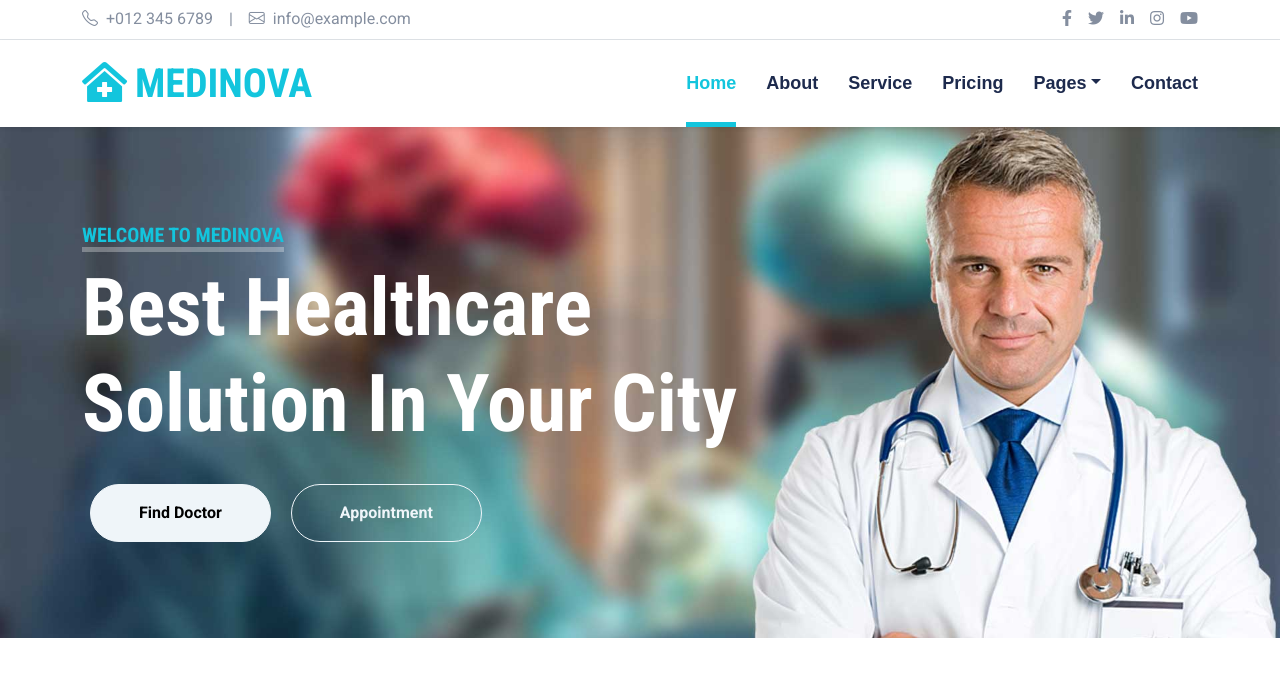
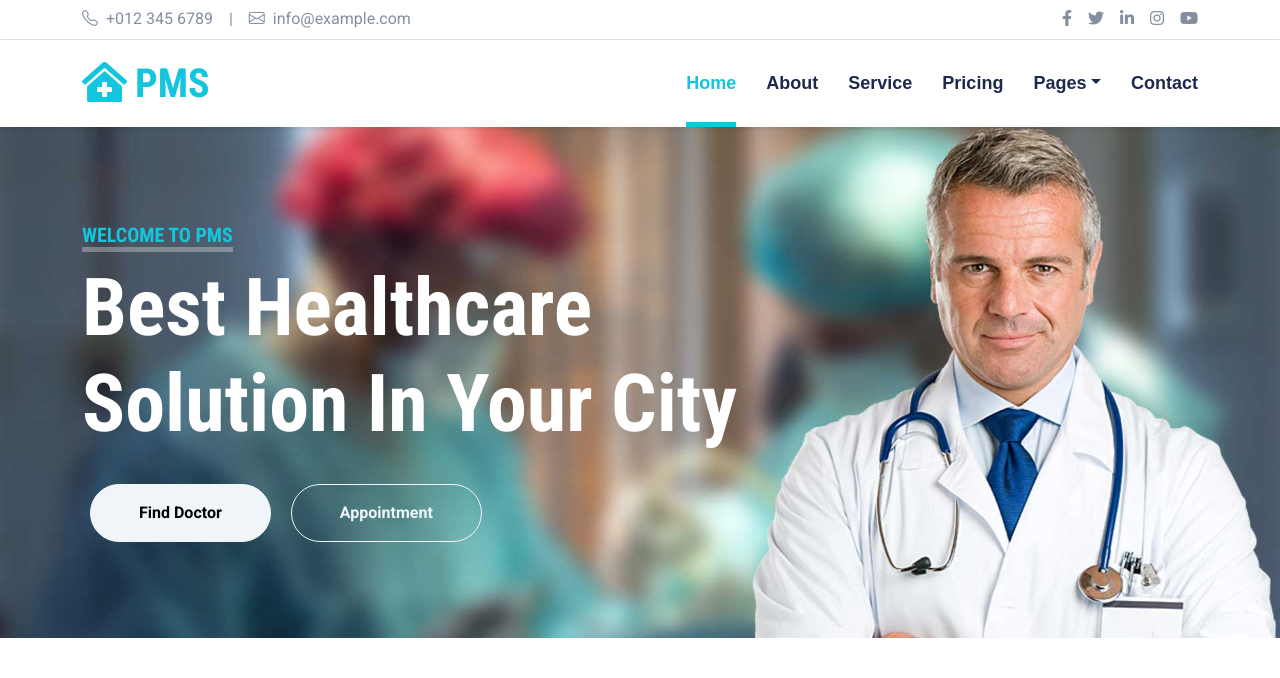
Before and after one commit to masud1680/patient_management_system, a Django app: page / in a window 1280 px wide. Shown: the part 301-979 px from the top of the page. Run offline with Django 5.2, Linux system fonts and the light colour scheme; some libraries are stand-ins or nearby versions.

Commit message:
update name

```diff
--- a/core/templates/about.html
+++ b/core/templates/about.html
@@ -4,7 +4,7 @@
 
 <head>
     <meta charset="utf-8">
-    <title>MEDINOVA - Hospital Website Template</title>
+    <title>PMS - Hospital Website Template</title>
     <meta content="width=device-width, initial-scale=1.0" name="viewport">
     <meta content="Free HTML Templates" name="keywords">
     <meta content="Free HTML Templates" name="description">
@@ -74,7 +74,7 @@
         <div class="container">
             <nav class="navbar navbar-expand-lg bg-white navbar-light py-3 py-lg-0">
                 <a href="index.html" class="navbar-brand">
-                    <h1 class="m-0 text-uppercase text-primary"><i class="fa fa-clinic-medical me-2"></i>Medinova</h1>
+                    <h1 class="m-0 text-uppercase text-primary"><i class="fa fa-clinic-medical me-2"></i>PMS</h1>
                 </a>
                 <button class="navbar-toggler" type="button" data-bs-toggle="collapse" data-bs-target="#navbarCollapse">
                     <span class="navbar-toggler-icon"></span>
--- a/core/templates/appointment.html
+++ b/core/templates/appointment.html
@@ -3,7 +3,7 @@
 
 <head>
     <meta charset="utf-8">
-    <title>MEDINOVA - Hospital Website Template</title>
+    <title>PMS - Hospital Website Template</title>
     <meta content="width=device-width, initial-scale=1.0" name="viewport">
     <meta content="Free HTML Templates" name="keywords">
     <meta content="Free HTML Templates" name="description">
@@ -72,7 +72,7 @@
         <div class="container">
             <nav class="navbar navbar-expand-lg bg-white navbar-light py-3 py-lg-0">
                 <a href="index.html" class="navbar-brand">
-                    <h1 class="m-0 text-uppercase text-primary"><i class="fa fa-clinic-medical me-2"></i>Medinova</h1>
+                    <h1 class="m-0 text-uppercase text-primary"><i class="fa fa-clinic-medical me-2"></i>PMS</h1>
                 </a>
                 <button class="navbar-toggler" type="button" data-bs-toggle="collapse" data-bs-target="#navbarCollapse">
                     <span class="navbar-toggler-icon"></span>
--- a/core/templates/base.html
+++ b/core/templates/base.html
@@ -5,7 +5,7 @@
 
 <head>
     <meta charset="utf-8">
-    <title>MEDINOVA - Hospital Website Template</title>
+    <title>PMS - Hospital Website Template</title>
     <meta content="width=device-width, initial-scale=1.0" name="viewport">
     <meta content="Free HTML Templates" name="keywords">
     <meta content="Free HTML Templates" name="description">
@@ -77,7 +77,7 @@
         <div class="container">
             <nav class="navbar navbar-expand-lg bg-white navbar-light py-3 py-lg-0">
                 <a href="index.html" class="navbar-brand">
-                    <h1 class="m-0 text-uppercase text-primary"><i class="fa fa-clinic-medical me-2"></i>Medinova</h1>
+                    <h1 class="m-0 text-uppercase text-primary"><i class="fa fa-clinic-medical me-2"></i>PMS</h1>
                 </a>
                 <button class="navbar-toggler" type="button" data-bs-toggle="collapse" data-bs-target="#navbarCollapse">
                     <span class="navbar-toggler-icon"></span>
--- a/core/templates/blog.html
+++ b/core/templates/blog.html
@@ -3,7 +3,7 @@
 
 <head>
     <meta charset="utf-8">
-    <title>MEDINOVA - Hospital Website Template</title>
+    <title>PMS - Hospital Website Template</title>
     <meta content="width=device-width, initial-scale=1.0" name="viewport">
     <meta content="Free HTML Templates" name="keywords">
     <meta content="Free HTML Templates" name="description">
@@ -72,7 +72,7 @@
         <div class="container">
             <nav class="navbar navbar-expand-lg bg-white navbar-light py-3 py-lg-0">
                 <a href="index.html" class="navbar-brand">
-                    <h1 class="m-0 text-uppercase text-primary"><i class="fa fa-clinic-medical me-2"></i>Medinova</h1>
+                    <h1 class="m-0 text-uppercase text-primary"><i class="fa fa-clinic-medical me-2"></i>PMS</h1>
                 </a>
                 <button class="navbar-toggler" type="button" data-bs-toggle="collapse" data-bs-target="#navbarCollapse">
                     <span class="navbar-toggler-icon"></span>
--- a/core/templates/contact.html
+++ b/core/templates/contact.html
@@ -3,7 +3,7 @@
 
 <head>
     <meta charset="utf-8">
-    <title>MEDINOVA - Hospital Website Template</title>
+    <title>PMS - Hospital Website Template</title>
     <meta content="width=device-width, initial-scale=1.0" name="viewport">
     <meta content="Free HTML Templates" name="keywords">
     <meta content="Free HTML Templates" name="description">
@@ -72,7 +72,7 @@
         <div class="container">
             <nav class="navbar navbar-expand-lg bg-white navbar-light py-3 py-lg-0">
                 <a href="index.html" class="navbar-brand">
-                    <h1 class="m-0 text-uppercase text-primary"><i class="fa fa-clinic-medical me-2"></i>Medinova</h1>
+                    <h1 class="m-0 text-uppercase text-primary"><i class="fa fa-clinic-medical me-2"></i>PMS</h1>
                 </a>
                 <button class="navbar-toggler" type="button" data-bs-toggle="collapse" data-bs-target="#navbarCollapse">
                     <span class="navbar-toggler-icon"></span>
--- a/core/templates/detail.html
+++ b/core/templates/detail.html
@@ -3,7 +3,7 @@
 
 <head>
     <meta charset="utf-8">
-    <title>MEDINOVA - Hospital Website Template</title>
+    <title>PMS - Hospital Website Template</title>
     <meta content="width=device-width, initial-scale=1.0" name="viewport">
     <meta content="Free HTML Templates" name="keywords">
     <meta content="Free HTML Templates" name="description">
@@ -72,7 +72,7 @@
         <div class="container">
             <nav class="navbar navbar-expand-lg bg-white navbar-light py-3 py-lg-0">
                 <a href="index.html" class="navbar-brand">
-                    <h1 class="m-0 text-uppercase text-primary"><i class="fa fa-clinic-medical me-2"></i>Medinova</h1>
+                    <h1 class="m-0 text-uppercase text-primary"><i class="fa fa-clinic-medical me-2"></i>PMS</h1>
                 </a>
                 <button class="navbar-toggler" type="button" data-bs-toggle="collapse" data-bs-target="#navbarCollapse">
                     <span class="navbar-toggler-icon"></span>
--- a/core/templates/index.html
+++ b/core/templates/index.html
@@ -5,7 +5,7 @@
 
 <head>
     <meta charset="utf-8">
-    <title>MEDINOVA - Hospital Website Template</title>
+    <title>PMS - Hospital Website Template</title>
     <meta content="width=device-width, initial-scale=1.0" name="viewport">
     <meta content="Free HTML Templates" name="keywords">
     <meta content="Free HTML Templates" name="description">
@@ -77,7 +77,7 @@
         <div class="container">
             <nav class="navbar navbar-expand-lg bg-white navbar-light py-3 py-lg-0">
                 <a href="index.html" class="navbar-brand">
-                    <h1 class="m-0 text-uppercase text-primary"><i class="fa fa-clinic-medical me-2"></i>Medinova</h1>
+                    <h1 class="m-0 text-uppercase text-primary"><i class="fa fa-clinic-medical me-2"></i>PMS</h1>
                 </a>
                 <button class="navbar-toggler" type="button" data-bs-toggle="collapse" data-bs-target="#navbarCollapse">
                     <span class="navbar-toggler-icon"></span>
@@ -114,7 +114,7 @@
         <div class="container py-5">
             <div class="row justify-content-start">
                 <div class="col-lg-8 text-center text-lg-start">
-                    <h5 class="d-inline-block text-primary text-uppercase border-bottom border-5" style="border-color: rgba(256, 256, 256, .3) !important;">Welcome To Medinova</h5>
+                    <h5 class="d-inline-block text-primary text-uppercase border-bottom border-5" style="border-color: rgba(256, 256, 256, .3) !important;">Welcome To PMS</h5>
                     <h1 class="display-1 text-white mb-md-4">Best Healthcare Solution In Your City</h1>
                     <div class="pt-2">
                         <a href="" class="btn btn-light rounded-pill py-md-3 px-md-5 mx-2">Find Doctor</a>
@@ -694,10 +694,10 @@
         <div class="container">
             <div class="row g-5">
                 <div class="col-md-6 text-center text-md-start">
-                    <p class="mb-md-0">&copy; <a class="text-primary" href="#">Your Site Name</a>. All Rights Reserved.</p>
+                    <p class="mb-md-0">&copy; <a class="text-primary" href="#">PMS</a>. All Rights Reserved.</p>
                 </div>
                 <div class="col-md-6 text-center text-md-end">
-                    <p class="mb-0">Designed by <a class="text-primary" href="https://htmlcodex.com">HTML Codex</a></p>
+                    <p class="mb-0">Designed by <a class="text-primary" href="">MASUD</a></p>
                 </div>
             </div>
         </div>
--- a/core/templates/price.html
+++ b/core/templates/price.html
@@ -3,7 +3,7 @@
 
 <head>
     <meta charset="utf-8">
-    <title>MEDINOVA - Hospital Website Template</title>
+    <title>PMS - Hospital Website Template</title>
     <meta content="width=device-width, initial-scale=1.0" name="viewport">
     <meta content="Free HTML Templates" name="keywords">
     <meta content="Free HTML Templates" name="description">
@@ -72,7 +72,7 @@
         <div class="container">
             <nav class="navbar navbar-expand-lg bg-white navbar-light py-3 py-lg-0">
                 <a href="index.html" class="navbar-brand">
-                    <h1 class="m-0 text-uppercase text-primary"><i class="fa fa-clinic-medical me-2"></i>Medinova</h1>
+                    <h1 class="m-0 text-uppercase text-primary"><i class="fa fa-clinic-medical me-2"></i>PMS</h1>
                 </a>
                 <button class="navbar-toggler" type="button" data-bs-toggle="collapse" data-bs-target="#navbarCollapse">
                     <span class="navbar-toggler-icon"></span>
--- a/core/templates/search.html
+++ b/core/templates/search.html
@@ -3,7 +3,7 @@
 
 <head>
     <meta charset="utf-8">
-    <title>MEDINOVA - Hospital Website Template</title>
+    <title>PMS - Hospital Website Template</title>
     <meta content="width=device-width, initial-scale=1.0" name="viewport">
     <meta content="Free HTML Templates" name="keywords">
     <meta content="Free HTML Templates" name="description">
@@ -72,7 +72,7 @@
         <div class="container">
             <nav class="navbar navbar-expand-lg bg-white navbar-light py-3 py-lg-0">
                 <a href="index.html" class="navbar-brand">
-                    <h1 class="m-0 text-uppercase text-primary"><i class="fa fa-clinic-medical me-2"></i>Medinova</h1>
+                    <h1 class="m-0 text-uppercase text-primary"><i class="fa fa-clinic-medical me-2"></i>PMS</h1>
                 </a>
                 <button class="navbar-toggler" type="button" data-bs-toggle="collapse" data-bs-target="#navbarCollapse">
                     <span class="navbar-toggler-icon"></span>
--- a/core/templates/service.html
+++ b/core/templates/service.html
@@ -3,7 +3,7 @@
 
 <head>
     <meta charset="utf-8">
-    <title>MEDINOVA - Hospital Website Template</title>
+    <title>PMS - Hospital Website Template</title>
     <meta content="width=device-width, initial-scale=1.0" name="viewport">
     <meta content="Free HTML Templates" name="keywords">
     <meta content="Free HTML Templates" name="description">
@@ -72,7 +72,7 @@
         <div class="container">
             <nav class="navbar navbar-expand-lg bg-white navbar-light py-3 py-lg-0">
                 <a href="index.html" class="navbar-brand">
-                    <h1 class="m-0 text-uppercase text-primary"><i class="fa fa-clinic-medical me-2"></i>Medinova</h1>
+                    <h1 class="m-0 text-uppercase text-primary"><i class="fa fa-clinic-medical me-2"></i>PMS</h1>
                 </a>
                 <button class="navbar-toggler" type="button" data-bs-toggle="collapse" data-bs-target="#navbarCollapse">
                     <span class="navbar-toggler-icon"></span>
--- a/core/templates/team.html
+++ b/core/templates/team.html
@@ -3,7 +3,7 @@
 
 <head>
     <meta charset="utf-8">
-    <title>MEDINOVA - Hospital Website Template</title>
+    <title>PMS - Hospital Website Template</title>
     <meta content="width=device-width, initial-scale=1.0" name="viewport">
     <meta content="Free HTML Templates" name="keywords">
     <meta content="Free HTML Templates" name="description">
@@ -72,7 +72,7 @@
         <div class="container">
             <nav class="navbar navbar-expand-lg bg-white navbar-light py-3 py-lg-0">
                 <a href="index.html" class="navbar-brand">
-                    <h1 class="m-0 text-uppercase text-primary"><i class="fa fa-clinic-medical me-2"></i>Medinova</h1>
+                    <h1 class="m-0 text-uppercase text-primary"><i class="fa fa-clinic-medical me-2"></i>PMS</h1>
                 </a>
                 <button class="navbar-toggler" type="button" data-bs-toggle="collapse" data-bs-target="#navbarCollapse">
                     <span class="navbar-toggler-icon"></span>
--- a/core/templates/testimonial.html
+++ b/core/templates/testimonial.html
@@ -3,7 +3,7 @@
 
 <head>
     <meta charset="utf-8">
-    <title>MEDINOVA - Hospital Website Template</title>
+    <title>PMS - Hospital Website Template</title>
     <meta content="width=device-width, initial-scale=1.0" name="viewport">
     <meta content="Free HTML Templates" name="keywords">
     <meta content="Free HTML Templates" name="description">
@@ -72,7 +72,7 @@
         <div class="container">
             <nav class="navbar navbar-expand-lg bg-white navbar-light py-3 py-lg-0">
                 <a href="index.html" class="navbar-brand">
-                    <h1 class="m-0 text-uppercase text-primary"><i class="fa fa-clinic-medical me-2"></i>Medinova</h1>
+                    <h1 class="m-0 text-uppercase text-primary"><i class="fa fa-clinic-medical me-2"></i>PMS</h1>
                 </a>
                 <button class="navbar-toggler" type="button" data-bs-toggle="collapse" data-bs-target="#navbarCollapse">
                     <span class="navbar-toggler-icon"></span>
```
